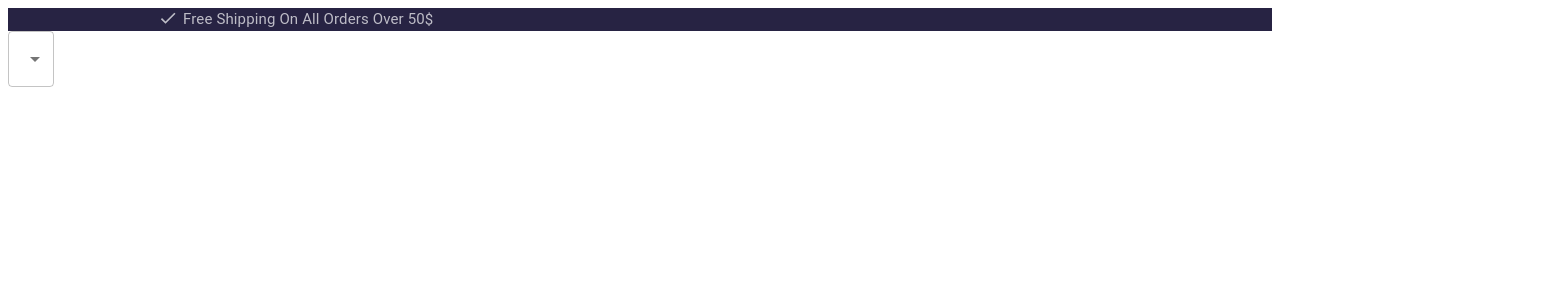
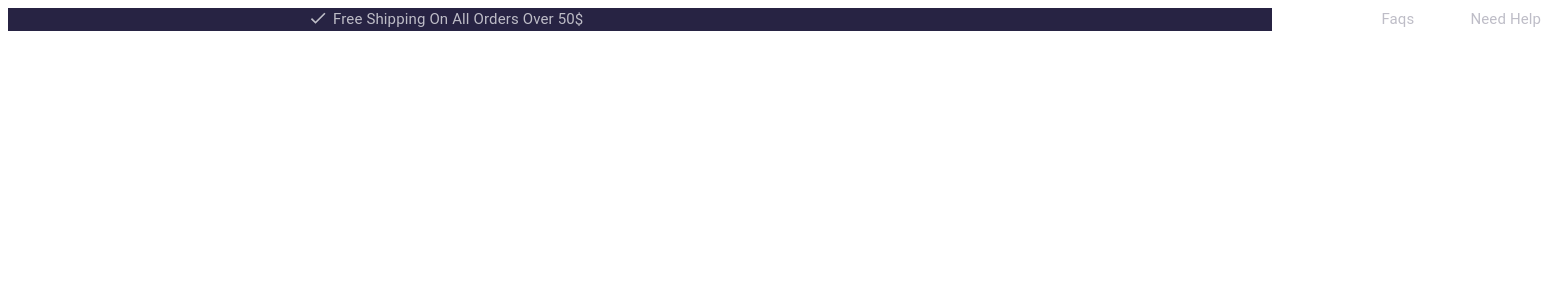
Before and after one commit to DevSargis/ShopFront, a React (Create React App) app in the folder baob/: page / in a window 1280 px wide. Shown: the top 300 px of the page, 1541 px wide, since content can reach past the window. Built offline with nearby package versions, Linux system fonts and the light colour scheme.

Commit message:
Header mostly is ready

```diff
--- a/baob/package.json
+++ b/baob/package.json
@@ -5,6 +5,7 @@
   "dependencies": {
     "@emotion/react": "^11.10.6",
     "@emotion/styled": "^11.10.6",
+    "@material-ui/core": "^4.12.4",
     "@mui/icons-material": "^5.11.16",
     "@mui/material": "^5.12.0",
     "@testing-library/jest-dom": "^5.16.5",
@@ -14,7 +15,7 @@
     "react": "^18.2.0",
     "react-dom": "^18.2.0",
     "react-router-dom": "^6.10.0",
-    "react-scripts": "5.0.1",
+    "react-scripts": "^5.0.1",
     "web-vitals": "^2.1.4"
   },
   "scripts": {
--- a/baob/src/Components/Header/Header.jsx
+++ b/baob/src/Components/Header/Header.jsx
@@ -1,22 +1,20 @@
 import CheckIcon from "@mui/icons-material/Check";
-import { Box, FormControl, InputLabel, MenuItem } from "@mui/material";
+import { Box } from "@mui/material";
 import Select from "@mui/material/Select";
 import Typography from "@mui/material/Typography";
 import React from "react";
+import ErrorOutlineIcon from '@mui/icons-material/ErrorOutline';
 
-export const Header = () => {
-  const [age, setAge] = React.useState("");
-  const handleChange = (event) => {
-    setAge(event.target.value);
-  };
+export const Header = (props) => {
+
   return (
     <>
-      <Box sx={{ backgroundColor: "#272343" }}>
+      <Box sx={{ backgroundColor: "#272343", display:"flex" }}>
         <Box
           sx={{
             display: "flex",
             position: "relative",
-            left: "150px",
+            left: "300px",
           }}
         >
           <CheckIcon
@@ -31,18 +29,26 @@ export const Header = () => {
             Free Shipping On All Orders Over 50$
           </Typography>
         </Box>
+        <Box sx={{
+          display: "flex",
+          position: "relative",
+          left: "1098px",
+        }}>
+          <Typography style={{ color: "#BEBDC7", fontSize: "15px"}}>
+            Faqs
+          </Typography>
+          <Box  sx={{
+          display: "flex",
+          position: "relative",
+          left: "24px"}}>
+            <ErrorOutlineIcon sx={{ width: "16px", height: "16px", paddingLeft: "10px", color: "#FFFFFF", paddingTop:"3.5px" }} />
+            <Typography style={{ color: "#BEBDC7", fontSize: "15px", paddingLeft: "6px"}} >
+              Need Help
+            </Typography>
+          </Box>
+        </Box>
       </Box>
-      <Select
-        labelId="demo-simple-select-label"
-        id="demo-simple-select"
-        value={age}
-        label="Age"
-        onChange={handleChange}
-      >
-        <MenuItem value={10}>Ten</MenuItem>
-        <MenuItem value={20}>Twenty</MenuItem>
-        <MenuItem value={30}>Thirty</MenuItem>
-      </Select>
+
     </>
   );
 };
```
Also changed, not shown: baob/src/Components/MiddleComponent/Middle.jsx (added), 1 other file (tests, documents, lock files or other folders).
